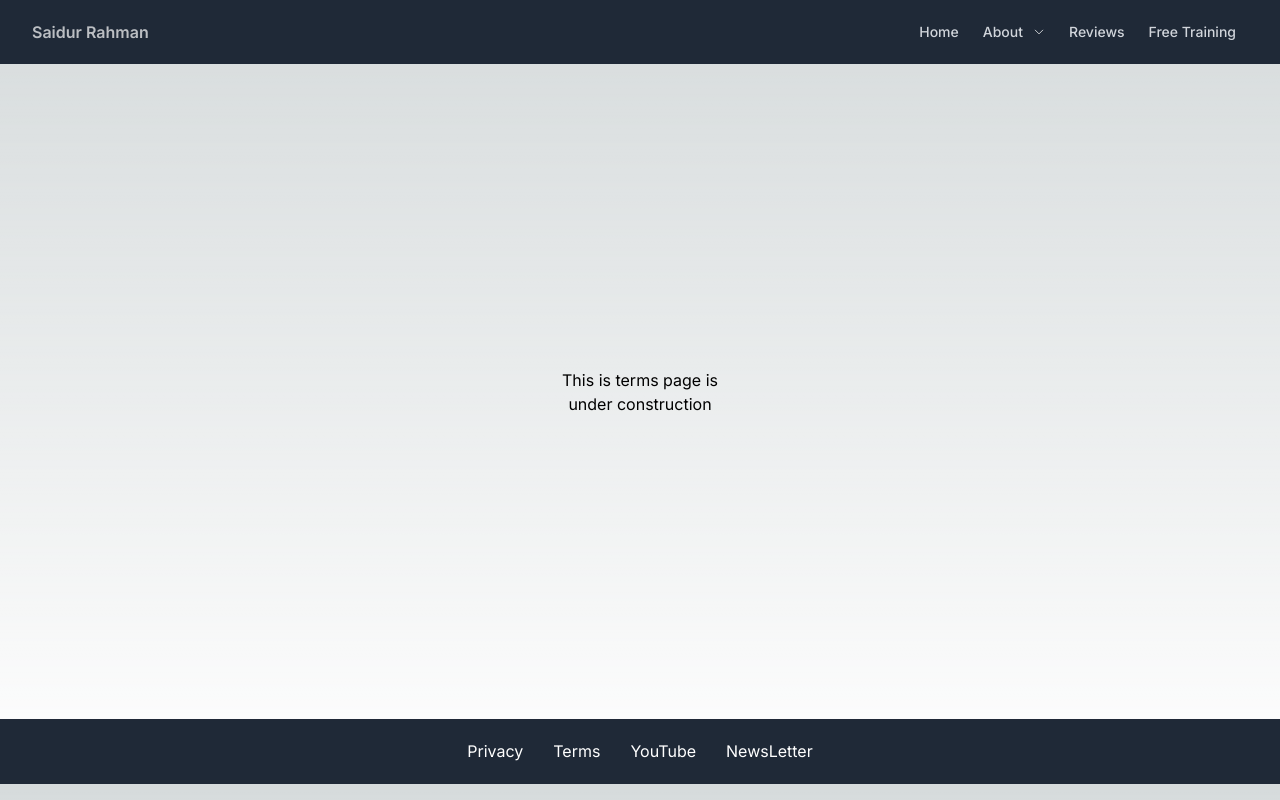
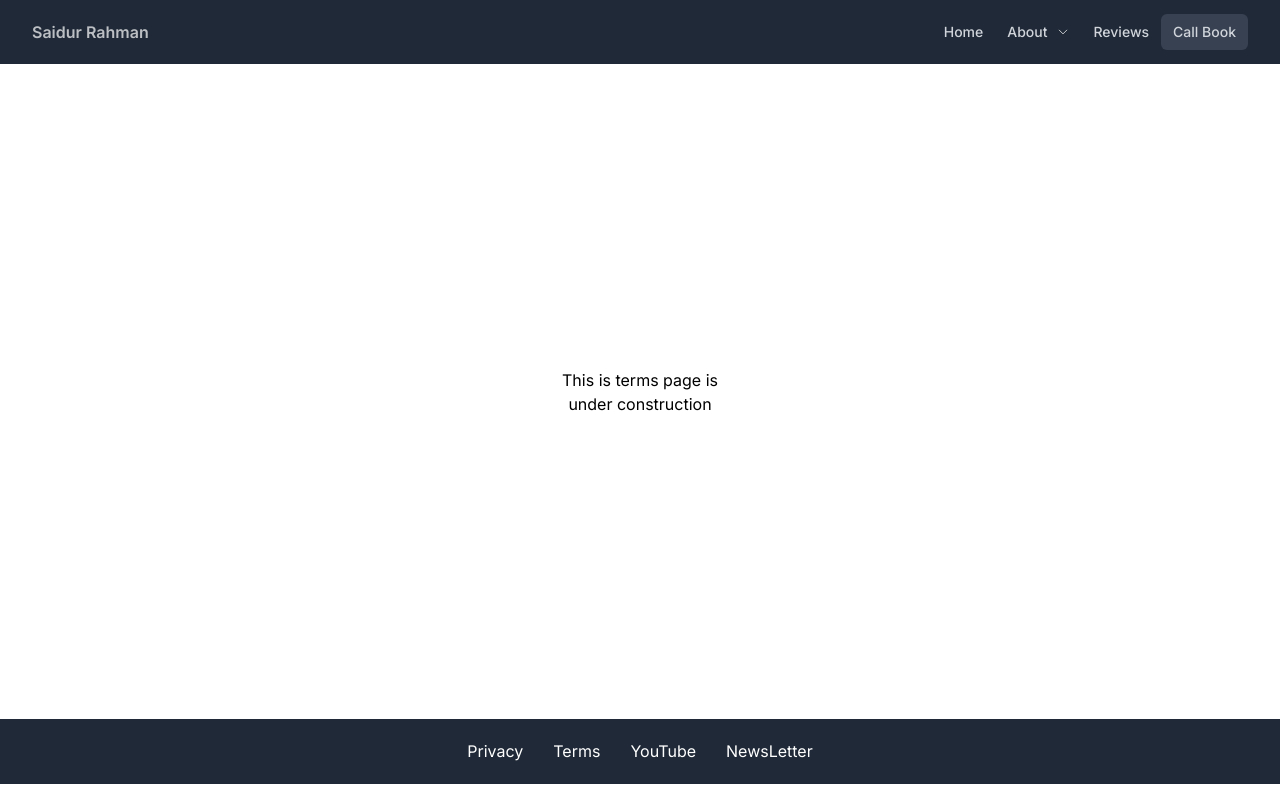
Before and after one commit to saidur1/saidurrahman, a Next.js app: page /terms in a window 1280 px wide. Built offline with nearby package versions, Linux system fonts and the light colour scheme.

Commit message:
added: call book linked

```diff
--- a/src/app/(About)/contact/page.js
+++ b/src/app/(About)/contact/page.js
@@ -15,7 +15,7 @@
                     <h2 className="mb-6 text-[32px] font-bold uppercase text-gray-800 sm:text-[40px] lg:text-[36px] xl:text-[40px] text-center">
                         GET IN TOUCH WITH US
                     </h2>
-                    <p className="text-center leading-relaxed mb-9 text-body-color max-w-[650px] mx-auto">
+                    <p className="text-center leading-relaxed mb-9 text-body-color max-w-[650px] mx-auto dark:text-black">
                         Feel free to get in touch with me! I'm just a message
                         away, and you can reach out through my Facebook profile
                         or drop me an email. Here are the links to my Facebook
--- a/src/app/free-training/page.js
+++ b/src/app/free-training/page.js
@@ -35,7 +35,7 @@
         const data = { email, name };
         const result = await postData(data);
         setLoading(false);
-        router.push("/free_training/content");
+        router.push("/free-training/content");
     };
     return (
         <div className="min-h-[calc(100vh-129px)] dark:bg-[#DFE3E4]">
--- a/src/app/globals.css
+++ b/src/app/globals.css
@@ -2,28 +2,8 @@
 @tailwind components;
 @tailwind utilities;
 
-:root {
-    --foreground-rgb: 0, 0, 0;
-    --background-start-rgb: 214, 219, 220;
-    --background-end-rgb: 255, 255, 255;
-}
-
-@media (prefers-color-scheme: dark) {
-    :root {
-        --foreground-rgb: 255, 255, 255;
-        --background-start-rgb: 0, 0, 0;
-        --background-end-rgb: 0, 0, 0;
-    }
-}
-
-body {
-    color: rgb(var(--foreground-rgb));
-    background: linear-gradient(
-            to bottom,
-            transparent,
-            rgb(var(--background-end-rgb))
-        )
-        rgb(var(--background-start-rgb));
+html {
+    scroll-behavior: smooth;
 }
 
 .container {
--- a/src/app/page.js
+++ b/src/app/page.js
@@ -29,6 +29,7 @@
         },
     ];
 
+    // check if user submit their email or not
     const access = isFreeTrainingAccess();
 
     return (
@@ -42,13 +43,10 @@
                         We help entrepreneurs grow to 6 & 7 figures through the
                         art of reality creation.
                     </p>
-                    <PrimaryButton
-                        href="/free-training"
-                        title={access ? "Access Now" : "Free Training"}
-                    />
+                    <PrimaryButton href="/booking" title="Call Book" />
                 </div>
             </section>
-            <section className=" py-[50px] md:py-[100px] w-full container justify-between grid gap-[30px] grid-cols-1 md:grid-cols-2 lg:grid-cols-3 bg">
+            {/* <section className=" py-[50px] md:py-[100px] w-full container justify-between grid gap-[30px] grid-cols-1 md:grid-cols-2 lg:grid-cols-3 bg">
                 {programs?.map(({ id, CH, title, desc, href }) => {
                     return (
                         <div
@@ -70,8 +68,11 @@
                         </div>
                     );
                 })}
-            </section>
-            <section className="py-[50px] md:py-[100px] container grid grid-cols-1 md:grid-cols-2 gap-[30px]">
+            </section> */}
+            <section
+                id="contact"
+                className="py-[50px] md:py-[100px] container grid grid-cols-1 md:grid-cols-2 gap-[30px]"
+            >
                 <div className="flex-1">
                     <Image src={profile} width={500} alt="Profile" />
                 </div>
--- a/src/components/navbar/SNavbar.jsx
+++ b/src/components/navbar/SNavbar.jsx
@@ -10,21 +10,21 @@
 
 const navigation = [
     { name: "Home", href: "/", current: true, icon: false },
-    {
-        name: "About",
-        href: "/",
-        current: false,
-        icon: true,
-        submenus: [
-            { name: "Contact", href: "/contact", current: false },
-            { name: "Our Story", href: "/story", current: false },
-            {
-                name: "Mission, Vision",
-                href: "/mission",
-                current: false,
-            },
-        ],
-    },
+    // {
+    //     name: "About",
+    //     href: "/",
+    //     current: false,
+    //     icon: true,
+    //     submenus: [
+    //         { name: "Contact", href: "/contact", current: false },
+    //         { name: "Our Story", href: "/story", current: false },
+    //         {
+    //             name: "Mission, Vision",
+    //             href: "/mission",
+    //             current: false,
+    //         },
+    //     ],
+    // },
     // {
     //     name: "Programs",
     //     href: "#",
@@ -207,10 +207,10 @@
                                             Reviews
                                         </Link>
                                         <Link
-                                            href="/free-training"
-                                            className={`text-gray-300 hover:bg-gray-700  rounded-md px-3 py-2 text-sm font-medium `}
+                                            href="/booking"
+                                            className={`text-gray-300 hover:bg-gray-700  rounded-md px-3 py-2 text-sm font-medium bg-gray-700 `}
                                         >
-                                            Free Training
+                                            Call Book
                                         </Link>
                                     </div>
                                 </div>
@@ -260,9 +260,9 @@
                                     </Disclosure>
                                 </div>
                             ))}
-                            <Link href="/free-training">
+                            <Link href="/booking">
                                 <Disclosure.Button className="text-gray-300 bg-gray-600 hover:bg-gray-700  block rounded-md px-3 py-2 text-start font-medium w-full">
-                                    Free Training
+                                    Book Now
                                 </Disclosure.Button>
                             </Link>
                         </div>
```
